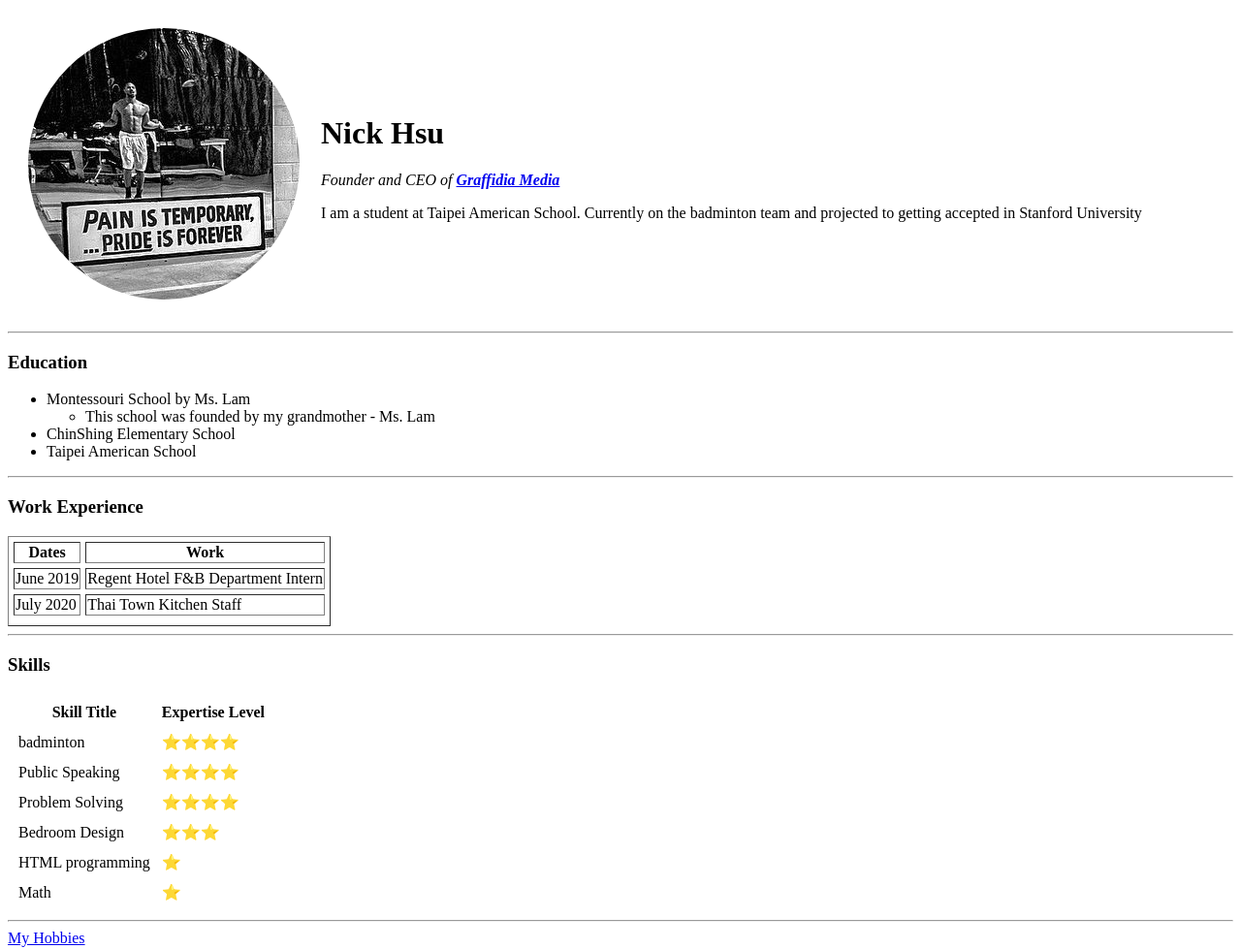
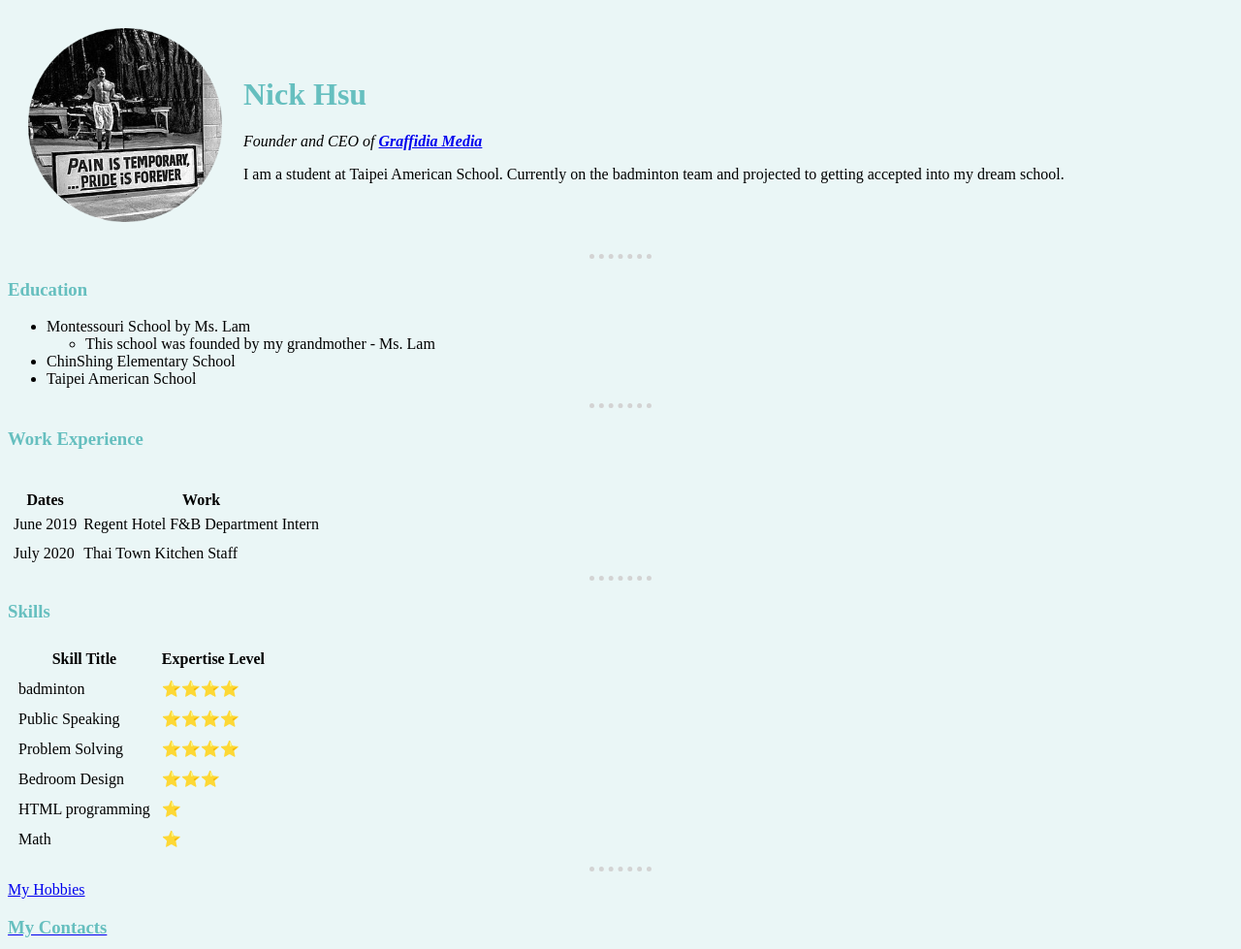
Before and after one commit to TheHsu/cv, a plain HTML site: page index.html in a window 1280 px wide. Shown: the top 979 px of the page at 97% size. Drawn offline with Linux system fonts and the light colour scheme.

Commit message:
Add files via upload
cv with CSS

```diff
--- /dev/null
+++ b/CSS/styles.css
@@ -0,0 +1,19 @@
+body{
+    background-color: #EAF6F6;
+}
+hr{
+    border-style:none;
+    height: 2px;
+    width:5%;
+    border-top: 5px dotted lightgray;
+}
+img{
+    height: 200px;
+    width: 200px;
+}
+h1{
+    color: #66BFBF;
+}
+h3{
+    color:#66BFBF;
+}
--- a/contact.html
+++ b/contact.html
@@ -3,7 +3,8 @@
 <head>
     <meta charset="UTF-8">
     <meta name="viewport" content="width=device-width, initial-scale=1.0">
-    <title>Document</title>
+    <title>Contacts</title>
+    <link rel="stylesheet" href="CSS/styles.css">
 </head>
 <body>
     <h1>My Contacts</h1>
--- a/index.html
+++ b/index.html
@@ -4,6 +4,8 @@
         <meta charset="utf-8">
         <meta name="viewport" content="width=device-width, initial-scale=1.0">
         <title>Nick's Personal Site</title>
+        <link rel="stylesheet" href="CSS/styles.css">
+
     </head>
     <body>
 
@@ -13,7 +15,7 @@
                 <td>
                     <h1>Nick Hsu</h1>
                     <P><em>Founder and CEO of <strong><a href="https://graffidia.com/">Graffidia Media</a></strong></em></P>
-                    <P>I am a student at Taipei American School. Currently on the badminton team and projected to getting accepted in Stanford University</P></td>
+                    <P>I am a student at Taipei American School. Currently on the badminton team and projected to getting accepted into my dream school.</P></td>
             </tr>
         </table>
 
@@ -31,7 +33,7 @@
         </ul>
         <hr>
         <h3>Work Experience</h3>
-        <table border = "1px" cellspacing = "5">
+        <table cellspacing = "5">
             <thead>
                 <tr>
                     <th>Dates</th>
@@ -43,9 +45,15 @@
                     <td>June 2019</td>
                     <td>Regent Hotel F&B Department Intern</td>
                 </tr>
+                <tr>
+                    <br>
+                </tr>
+                <tr>
                     <td>July 2020</td>
                     <td>Thai Town Kitchen Staff</td>
-                <tr>
+                </tr>
+
+
 
             </tbody>
             <tfoot>
```
Also changed, not shown: hobbies.html (+2 -1 lines), 1 other file.
